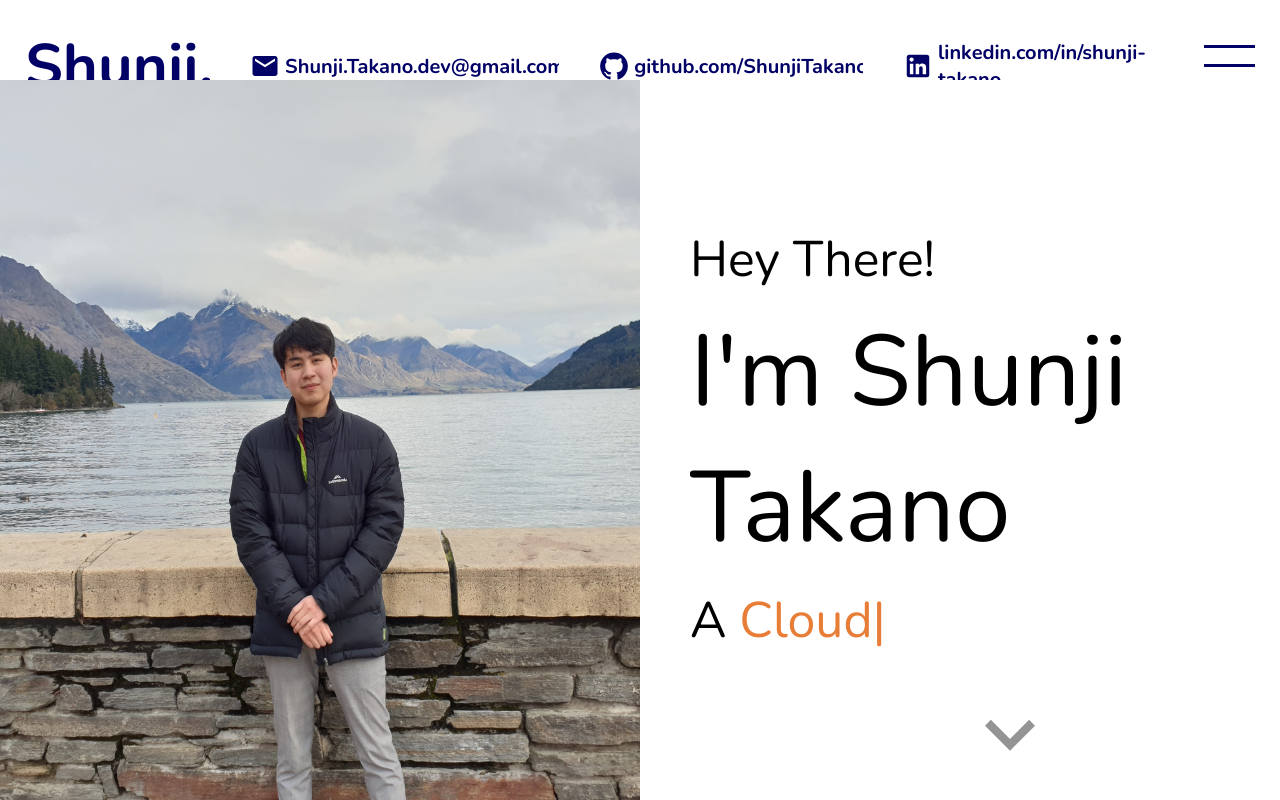
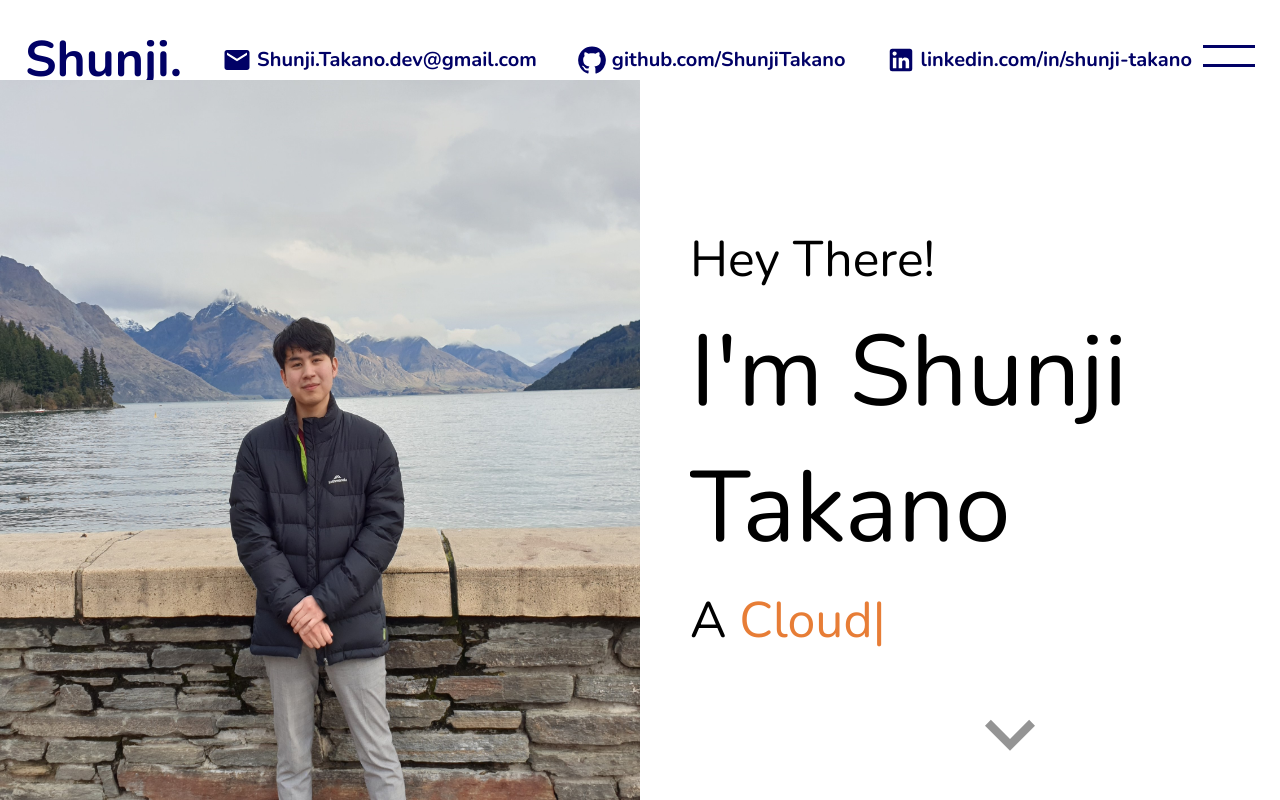
Before and after one commit to ShunjiTakano/ShunjiTakano.github.io, a React (Create React App) app: page / in a window 1280 px wide. Built offline with nearby package versions, Linux system fonts and the light colour scheme.

Commit message:
fix top navbar sizing and remove portfolio section

```diff
--- a/src/App.jsx
+++ b/src/App.jsx
@@ -1,6 +1,6 @@
 import NavBar from "./components/navbar/NavBar"
 import Introduction from "./components/introduction/Introduction"
-import Portfolio from "./components/portfolio/Portfolio"
+// import Portfolio from "./components/portfolio/Portfolio"
 import Works from "./components/works/Works"
 import Contact from "./components/contact/Contact"
 import Sidebar from "./components/sidebar/Sidebar"
@@ -16,7 +16,7 @@ function App() {
       <div className="sections">
         <Introduction/>
         <Works/>
-        <Portfolio/>
+        {/* <Portfolio/> */}
         <Contact/>
       </div>
     </div>
--- a/src/components/navbar/NavBar.scss
+++ b/src/components/navbar/NavBar.scss
@@ -10,6 +10,12 @@
     z-index: 2;
     transition: all 0.5s ease;
 
+    scrollbar-width: none;
+    &::-webkit-scrollbar{
+        display: none;
+    }
+
+
     .wrapper{
         padding: 25px 25px;
         display: flex;
@@ -20,7 +26,7 @@
             align-items: center;
 
             .home{
-                font-size: 60px;
+                font-size: 50px;
                 font-weight: 700;
                 text-decoration: none;
                 color:inherit;
--- a/src/components/works/Works.scss
+++ b/src/components/works/Works.scss
@@ -40,7 +40,7 @@
     }
 
     .slider{
-        height: 50%;
+        height: 70%;
         display: flex;
         position: absolute;
         left: 0;
@@ -59,7 +59,7 @@
             justify-content: center;
 
             .item{
-                width: 50%;
+                width: 70%;
                 height: 100%;
                 background-color: white;
                 border-radius: 20px;
```
